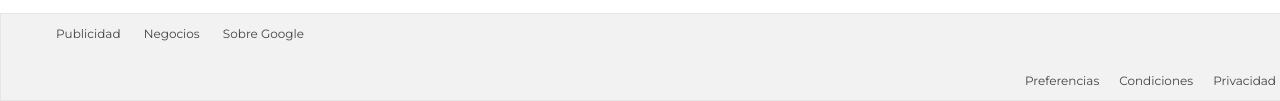
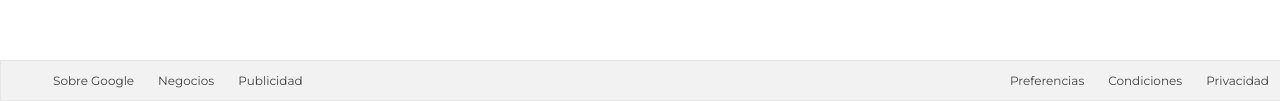
Before and after one commit to datapagliari/google-homepage, a plain HTML site: page index.html in a window 1280 px wide. Shown: the part 699-800 px from the top of the page. Drawn offline with Linux system fonts and the light colour scheme.

Commit message:
Modificación de barra inferior

```diff
--- a/styles/style.css
+++ b/styles/style.css
@@ -129,10 +129,12 @@ header {
 }
 
 .footer {
-    padding: 2px 5px 2px 5px;
-    position: fixed;
+    padding: 2px 5  px 2px 5px;
+    display: inline-flex;
+    position: absolute;
     border: solid rgba(0, 0, 0, 5%) 0.1em;
     font-family: montserrat;
+    justify-content: space-between;
     font-size: 12px;
     left: 0;
     bottom: 0;
@@ -143,12 +145,16 @@ header {
         display: inline;
 }
 #footer-a {
+    box-sizing: content-box;
     display: inline-block;
-    padding: 10px;
+    padding: 12px;
+    float: right;
+    position: relative;
 }
 #footer-b {
     display: inline-block;
-    padding: 10px;
+    box-sizing: content-box;
+    padding: 0px 12px 0px 12px;
     float: right;
     position: relative;
 }
```
